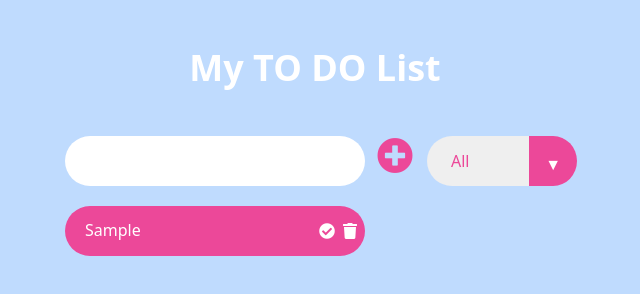
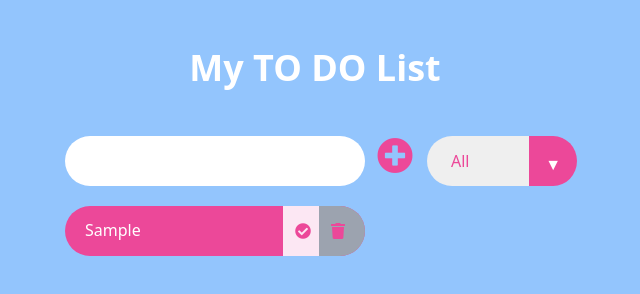
Before and after one commit to ftmh-frydrs/ToDo_List, a plain HTML site: page index.html in a window 1280 px wide. Both pictures are taken after typing "Sample" into the empty fields and a click on the button 717 px from the left and 151 px from the top of the page. Shown: the whole page, without its empty margins (325-965 px from the left). Drawn offline with nearby package versions, Linux system fonts and the light colour scheme.

Commit message:
sixth commit

```diff
--- a/content/js/script.js
+++ b/content/js/script.js
@@ -14,20 +14,19 @@ btnEl.addEventListener("click" , event => {
          newDiv.appendChild(newLi);
 
          const buttonEl = document.createElement("button");
-         buttonEl.innerHTML = '<i class="fas fa-check-circle"></li>';
-         buttonEl.classList.add("complete-btn" , "float-right" , "pr-2");
+         buttonEl.innerHTML = '<i class="fas fa-check-circle pl-3"></li>';
+         buttonEl.classList.add("complete-btn" , "float-right" , "pr-2" , "text-pink-500" , "bg-pink-100" , "h-full" );
          newDiv.appendChild(buttonEl);
 
          const trashEl = document.createElement("button");
-         trashEl.innerHTML = '<i class="fas fa-trash"></li>';
-         trashEl.classList.add("trash-btn" , "float-right" , "pr-2");
+         trashEl.innerHTML = '<i class="fas fa-trash px-3"></li>';
+         trashEl.classList.add("trash-btn" , "float-right" , "pr-2" , "text-pink-500" , "bg-gray-400" , "h-full" , "rounded-br-full" , "rounded-tr-full");
          newDiv.appendChild(trashEl);
 
          listEl.appendChild(newDiv);
 
          todoInput.value = ""
 
-         console.log(listEl);
 })
 
 
@@ -38,17 +37,13 @@ listEl.addEventListener("click" ,e => {
          if(items.classList[0] === "complete-btn") {
             const todo = items.parentElement;
             todo.classList.add("completed")
-            console.log(items);
          }
 
          if(items.classList[0] === "trash-btn") {
              const todo1 = items.parentElement;
             //  todo1.classList.add("slide");
             todo1.remove()
-             console.log(items);
          }
-
-
 
 })
 
--- a/index.html
+++ b/index.html
@@ -14,7 +14,7 @@
         crossorigin="anonymous" referrerpolicy="no-referrer" />
     <title>Document</title>
 </head>
-<body class="text-white bg-blue-200">
+<body class="text-white bg-blue-300">
 
 
     <p class="text-center font-bold text-4xl mt-12">My TO DO List</p>
```
